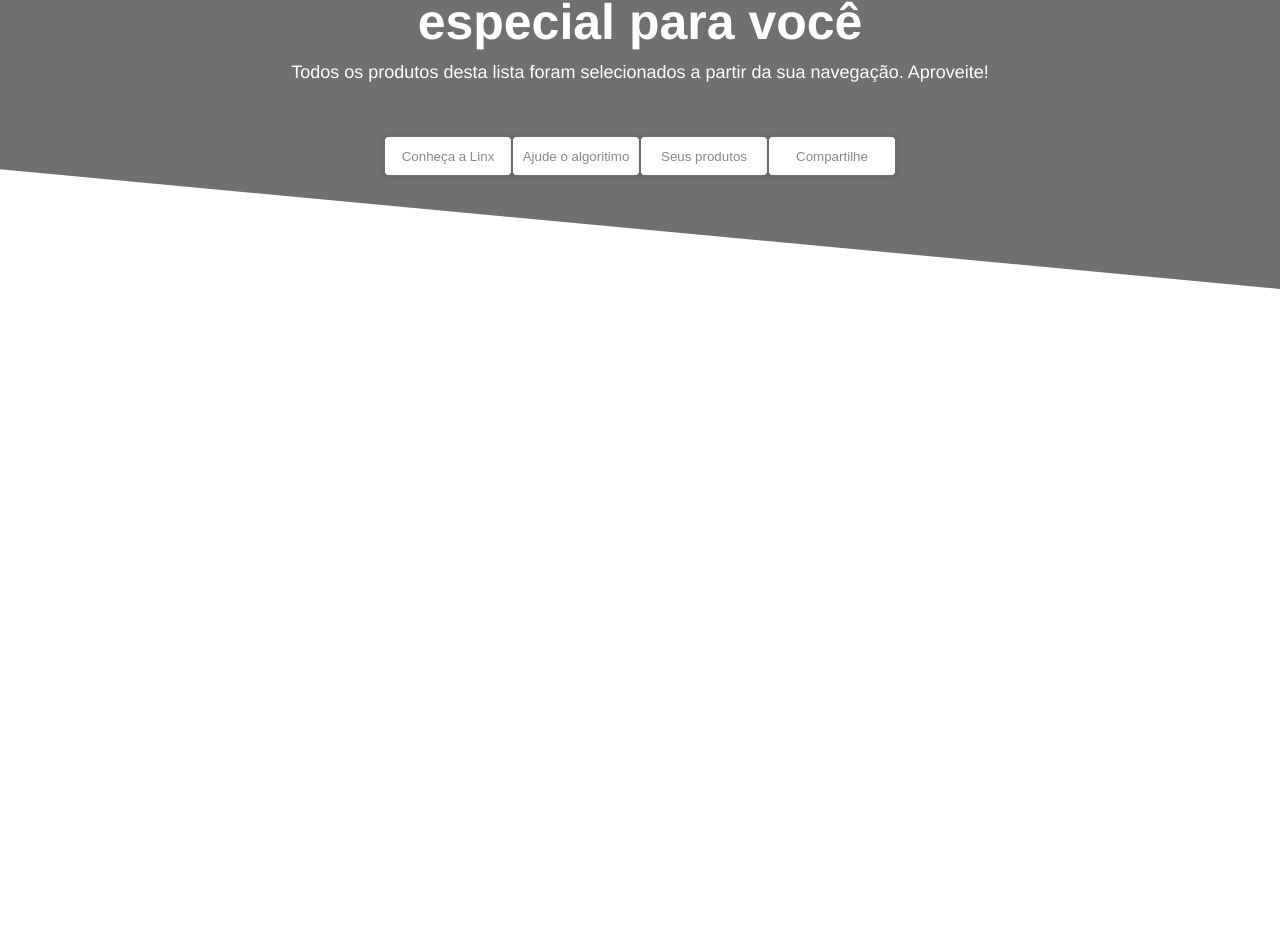
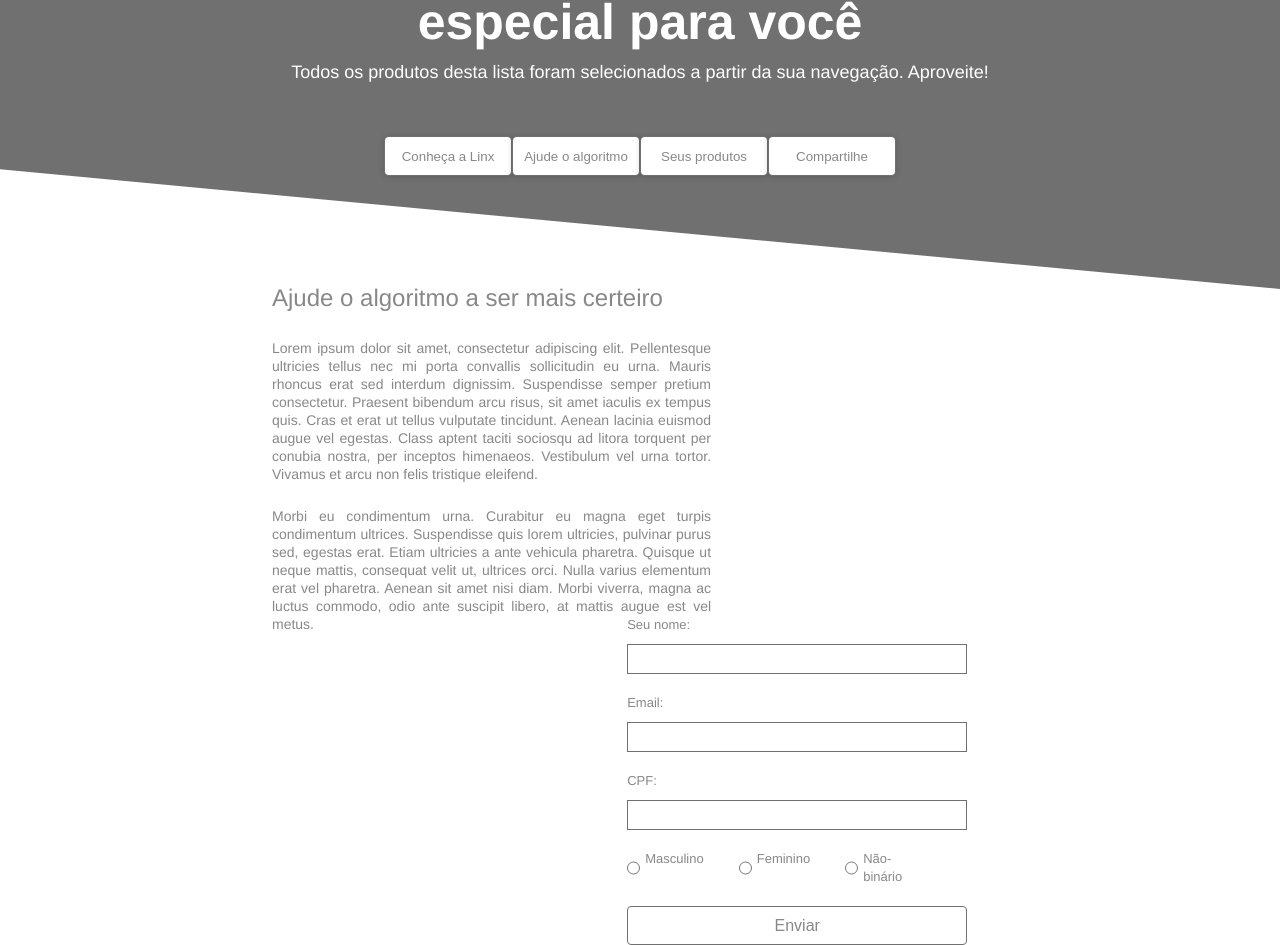
Before and after one commit to rioribeirods/linx-impulse, a React (Vite) app: page / in a window 1280 px wide. Shown: the part 110-1055 px from the top of the page. Before the commit the page ends 800 px from the top, so only its background shows below. Built offline with nearby package versions, Linux system fonts and the light colour scheme; no server answers.

Commit message:
:sparkles: feat: main section

```diff
--- a/src/App.jsx
+++ b/src/App.jsx
@@ -1,11 +1,13 @@
 import React from 'react';
 import Header from './components/Header/Header';
+import Main from './components/Main/Main.jsx';
 
 function App() {
 
   return (
     <div>
       <Header />
+      <Main />
     </div>
   )
 }
--- /dev/null
+++ b/src/components/Forms/Forms.jsx
@@ -0,0 +1,27 @@
+import React from 'react';
+import style from "./Forms.module.css"
+import Button from '../Button/Button';
+
+const Forms = () => {
+    return (
+        <form className={style.form}>
+            <label>Seu nome:</label>
+            <input type="text" name='nome' className={style.inputTexto} />
+            <label>Email:</label>
+            <input type="email" name='email' className={style.inputTexto} />
+            <label>CPF:</label>
+            <input type="text" name='cpf' className={style.inputTexto} />
+            <div className={style.inputRadio}>
+            <input type="radio" name='genero' />
+            <label>Masculino</label>
+            <input type="radio" name='genero' />
+            <label>Feminino</label>
+            <input type="radio" name='genero' />
+            <label>Não-binário</label>
+            </div>
+            <Button content={"Enviar"} style={style.button} />
+        </form>
+    )
+}
+
+export default Forms
--- /dev/null
+++ b/src/components/Forms/Forms.module.css
@@ -0,0 +1,48 @@
+.form {
+    width: 50%;
+    display: flex;
+    flex-direction: column;
+    align-items: flex-start;
+}
+
+.form > label, .inputRadio {
+    font-size: 13px;
+    margin: 20px 0 10px 0;
+    text-align: left;
+    color: #888888;
+    opacity: 1;
+}
+
+.inputTexto {
+  width: 340px;
+  height: 30px;
+  background: #ffffff 0% 0% no-repeat padding-box;
+  border: 1px solid #707070;
+  opacity: 1;
+}
+
+.inputRadio {
+    display: flex;
+    margin-bottom: 20px;
+}
+
+.inputRadio > label {
+    margin: 0px 35px 0px 5px;
+}
+
+.button {
+    font-size: 16px;
+    letter-spacing: 0px;
+    color: #888888;
+    width: 340px;
+    height: 39px;
+    background: #FFFFFF 0% 0% no-repeat padding-box;
+    border: 1px solid #707070;
+    border-radius: 4px;
+    opacity: 1;
+}
+
+.button:hover {
+    color: #fff;
+    background-color: black;
+}
--- a/src/components/Header/Header.jsx
+++ b/src/components/Header/Header.jsx
@@ -13,7 +13,7 @@ const Header = () => {
             </div>
             <div className={style.divButton} >
                 <Button style={style.button} content="Conheça a Linx" />
-                <Button style={style.button} content="Ajude o algoritimo" />
+                <Button style={style.button} content="Ajude o algoritmo" />
                 <Button style={style.button} content="Seus produtos" />
                 <Button style={style.button} content="Compartilhe" />
             </div>
--- /dev/null
+++ b/src/components/Main/Main.jsx
@@ -0,0 +1,44 @@
+import React from 'react';
+import { useState, useEffect } from 'react';
+import style from "./Main.module.css"
+import P from "../P/P.jsx"
+import Button from "../Button/Button.jsx"
+import Forms from '../Forms/Forms';
+
+const Main = () => {
+    const [data, setData] = useState([])
+    const [page, setPage] = useState(1)
+
+    async function getAPI () {
+
+        try {
+            const res = await fetch(`https://frontend-intern-challenge-api.iurykrieger.now.sh/products?page=${page}`)
+            const json = await res.json()
+
+            setData([...dado, ...json.products])
+        } catch(error) {
+            console.log(error)
+        }
+    }
+        useEffect(() => {getAPI()}, [page])
+
+        return (
+            <main>
+                <section className={style.sectionTexto}>
+                    <section className={style.sectionDivisao}>
+                    <P style={style.tituloTexto} content={"Ajude o algoritmo a ser mais certeiro"}></P>
+                    <P style={style.texto} content={"Lorem ipsum dolor sit amet, consectetur adipiscing elit. Pellentesque ultricies tellus nec mi porta convallis sollicitudin eu urna. Mauris rhoncus erat sed interdum dignissim. Suspendisse semper pretium consectetur. Praesent bibendum arcu risus, sit amet iaculis ex tempus quis. Cras et erat ut tellus vulputate tincidunt. Aenean lacinia euismod augue vel egestas. Class aptent taciti sociosqu ad litora torquent per conubia nostra, per inceptos himenaeos. Vestibulum vel urna tortor. Vivamus et arcu non felis tristique eleifend. "} />
+                    <P style={style.texto} content={"Morbi eu condimentum urna. Curabitur eu magna eget turpis condimentum ultrices. Suspendisse quis lorem ultricies, pulvinar purus sed, egestas erat. Etiam ultricies a ante vehicula pharetra. Quisque ut neque mattis, consequat velit ut, ultrices orci. Nulla varius elementum erat vel pharetra. Aenean sit amet nisi diam. Morbi viverra, magna ac luctus commodo, odio ante suscipit libero, at mattis augue est vel metus."} />
+                    </section>
+                    <section className={style.sectionDivisao}>
+                    <Forms />
+                    </section>
+                </section>
+
+            </main>
+        )
+
+
+}
+
+export default Main
--- /dev/null
+++ b/src/components/Main/Main.module.css
@@ -0,0 +1,40 @@
+.tituloTexto {
+  font-size: 24px;
+  text-align: justify;
+  letter-spacing: 0px;
+  color: #888888;
+  opacity: 1;
+  margin-left: 17rem;
+  margin-bottom: 2rem;
+  width: 70%;
+}
+
+.texto {
+  font-size: 14px;
+  text-align: justify;
+  letter-spacing: 0px;
+  color: #888888;
+  width: 70%;
+  margin-left: 17rem;
+  margin-bottom: 1.5rem;
+  opacity: 1;
+}
+
+.sectionTexto {
+  top: 473px;
+  left: 290px;
+  width: 100%;
+  height: 335px;
+  display: inline-block;
+  text-align: justify;
+  justify-content: center;
+  font: normal normal normal 12px/18px Helvetica Neue, Arial, sans-serif;
+  letter-spacing: 0px;
+  color: #888888;
+  opacity: 1;
+}
+
+.sectionDivisao {
+    width: 49%;
+    display: inline-block;
+}
```
